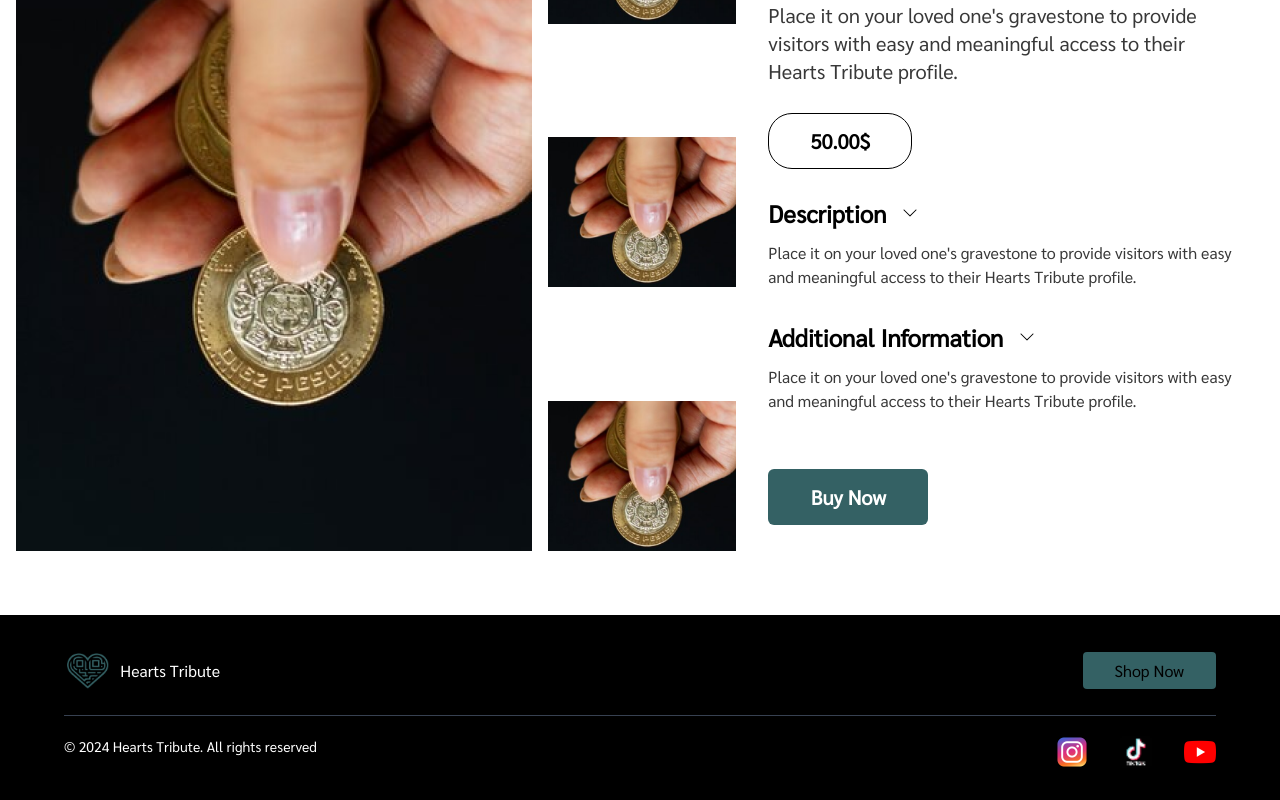
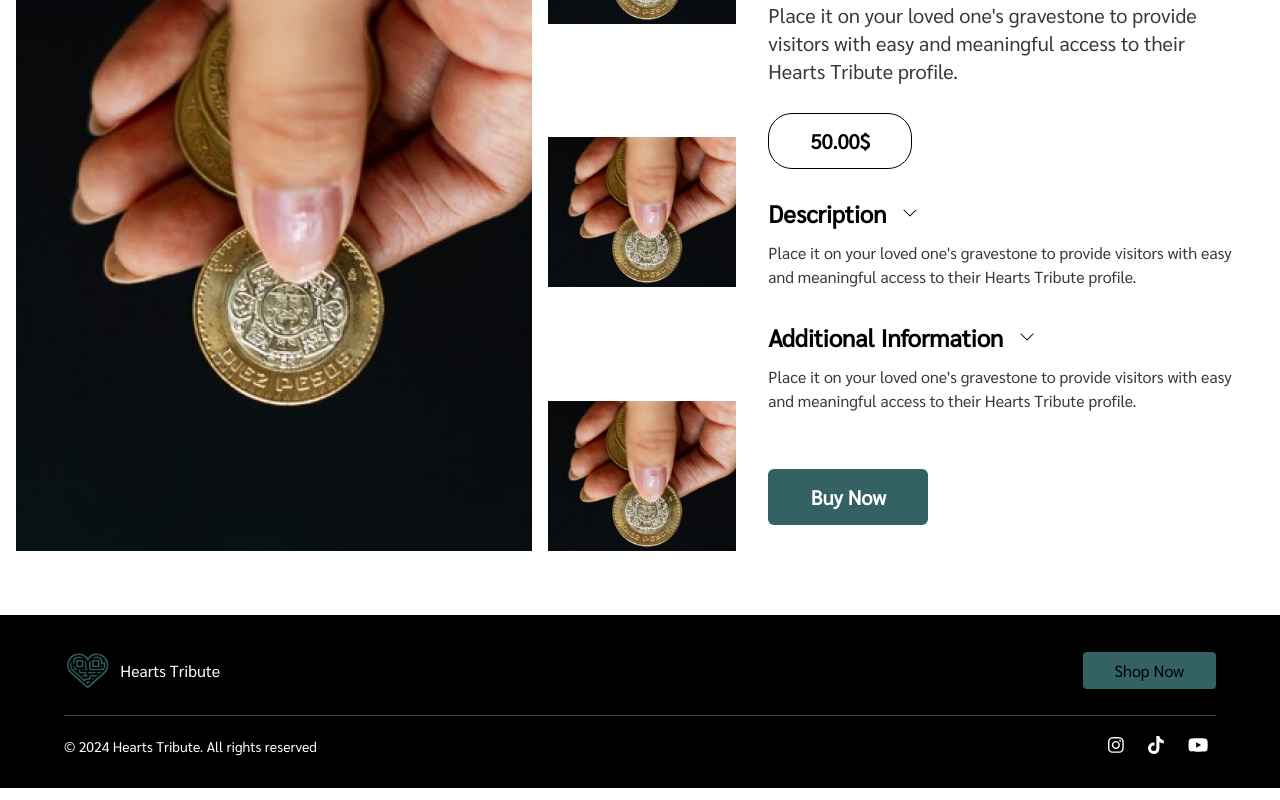
Before and after one commit to yuriBean/HeartsTribute, a React (Vite) app in the folder Client/: page /shop in a window 1280 px wide. Shown: the part 246-1046 px from the top of the page. Built offline with nearby package versions, Linux system fonts and the light colour scheme; no server answers.

Commit message:
randomstyles

```diff
--- a/Client/package.json
+++ b/Client/package.json
@@ -12,6 +12,8 @@
   "dependencies": {
     "@emotion/react": "^11.11.4",
     "@emotion/styled": "^11.11.5",
+    "@fortawesome/fontawesome-free": "^6.6.0",
+    "@fortawesome/free-brands-svg-icons": "^6.6.0",
     "@fortawesome/free-solid-svg-icons": "^6.6.0",
     "@fortawesome/react-fontawesome": "^0.2.2",
     "@mui/lab": "^5.0.0-alpha.170",
--- a/Client/src/components/Common/Footer.jsx
+++ b/Client/src/components/Common/Footer.jsx
@@ -1,11 +1,13 @@
 import React from "react";
+import { FontAwesomeIcon } from '@fortawesome/react-fontawesome';
+import { faInstagram, faTiktok, faYoutube } from '@fortawesome/free-brands-svg-icons';
 
 export default function Footer() {
   return (
     <div className="bg-black px-10 py-8 lg:px-16">
       <div className="flex flex-col items-center justify-between gap-4 lg:flex-row">
         <div className=" flex items-center gap-2 text-white lg:w-1/2">
-          <img src="/hearts-favicon.png" className="h-12" alt="" />
+          <img src="/hearts-favicon.png" className="h-12 object-cover" alt="" />
           {/* <p className="my-1 text-xl">
             Honor your loved ones by sharing their unique stories, preserving
             their legacy and keeping their memories alive for generations to
@@ -25,21 +27,16 @@ export default function Footer() {
       </div>
       <div className="my-5 h-[1px] w-full bg-gray-700"></div>
       <div className="flex justify-between text-sm text-white">
-        <p>&copy; 2024 Hearts Tribute. All rights reserved</p>
-
-        <span className="flex gap-x-8">
-          <a target="_blank" href="https://www.instagram.com/heartstribute/">
-            <img className="h-6 w-6 md:h-8 md:w-8" src="/images/instagram.png" alt="" />
+      <p>&copy; 2024 Hearts Tribute. All rights reserved</p>
+        <span className="flex gap-x-6 mx-2 justify-center items-center">
+          <a target="_blank" rel="noopener noreferrer" href="https://www.instagram.com/heartstribute/">
+            <FontAwesomeIcon icon={faInstagram} className="text-lg" />
           </a>
-          <a target="_blank" href="https://www.tiktok.com/@hearts.tribute">
-            <img
-              className="h-6 w-6 bg-transparent md:h-8 md:w-8"
-              src="/images/tiktok.png"
-              alt=""
-            />
+          <a target="_blank" rel="noopener noreferrer" href="https://www.tiktok.com/@hearts.tribute">
+            <FontAwesomeIcon icon={faTiktok} className=" text-lg " />
           </a>
-          <a target="_blank" href="https://www.youtube.com/@HeartsTribute">
-            <img className="h-6 w-6 md:h-8 md:w-8" src="/images/youtube.png" alt="" />
+          <a target="_blank" rel="noopener noreferrer" href="https://www.youtube.com/@HeartsTribute">
+            <FontAwesomeIcon icon={faYoutube} className=" text-lg" />
           </a>
         </span>
       </div>
--- a/Client/src/components/Common/Navbar.jsx
+++ b/Client/src/components/Common/Navbar.jsx
@@ -92,7 +92,7 @@ export default function Navbar() {
 
           {user ? (
             <>
-              <Link to="/profile-manager">Profile Manager Settings</Link>
+              <Link to="/profile-manager/tribute-tags">Profile Manager Settings</Link>
               <Link to="/signout">Sign out</Link>
             </>
           ) : (
--- a/Client/src/components/Common/Spinner.jsx
+++ b/Client/src/components/Common/Spinner.jsx
@@ -6,6 +6,14 @@ export default function Spinner({ text = "Loading..." }) {
     useEffect(() => {
         if (spinnerRef.current) {
             spinnerRef.current.scrollIntoView({ behavior: "smooth", block: "center" });
+
+            // Set a timeout to scroll to the top after 5 seconds
+            const timeoutId = setTimeout(() => {
+                window.scrollTo(0,0);
+            }, 1500);
+
+            // Cleanup function to clear the timeout if the component unmounts
+            return () => clearTimeout(timeoutId);
         }
     }, []);
 
--- a/Client/src/components/Login/LoginForm.jsx
+++ b/Client/src/components/Login/LoginForm.jsx
@@ -7,7 +7,7 @@ import { signinWithGoogle, signinWithFacebook } from "../../auth/socialAuthServi
 import { signin } from "../../auth/emailAuthServices";
 import { useNavigate, Link } from "react-router-dom";
 import ReCAPTCHA from "react-google-recaptcha";
-// import { set } from "date-fns";
+import Spinner from "../Common/Spinner"
 
 export default function LoginForm( { qrid }) {
   const navigate = useNavigate();
@@ -72,7 +72,8 @@ export default function LoginForm( { qrid }) {
     }
   };
 
-  return (
+  return !loading ? (
+    <>
     <div className="mx-4 flex h-full flex-col items-center justify-between space-y-4 md:space-y-0 px-4 md:px-16">
       <header className="mb-2 text-xl xl:text-2xl 2xl:text-3xl 3xl:mb-8 3xl:text-5xl">
         <img src="/hearts-logo.png" alt="" className="w-32" />
@@ -177,5 +178,8 @@ export default function LoginForm( { qrid }) {
       </main>
       <div className="hidden tall:block"></div>
     </div>
+    </>
+  ) : (
+    <Spinner text="Loading..." />
   );
 }
--- a/Client/src/utils/imgUploader.js
+++ b/Client/src/utils/imgUploader.js
@@ -38,7 +38,7 @@ const deleteFolder = async (fileUrl) => {
     try {
       console.log('Deleting file:', fileUrl); // Log URL for debugging
 
-      const response = await axios.delete('https://api.heartstribute.com/api/delete', {
+      const response = await axios.delete(`https://api.heartstribute.com/api/delete`, {
         params: { fileUrl }
       });
 
```
Also changed, not shown: 1 other file (tests, documents, lock files or other folders).
